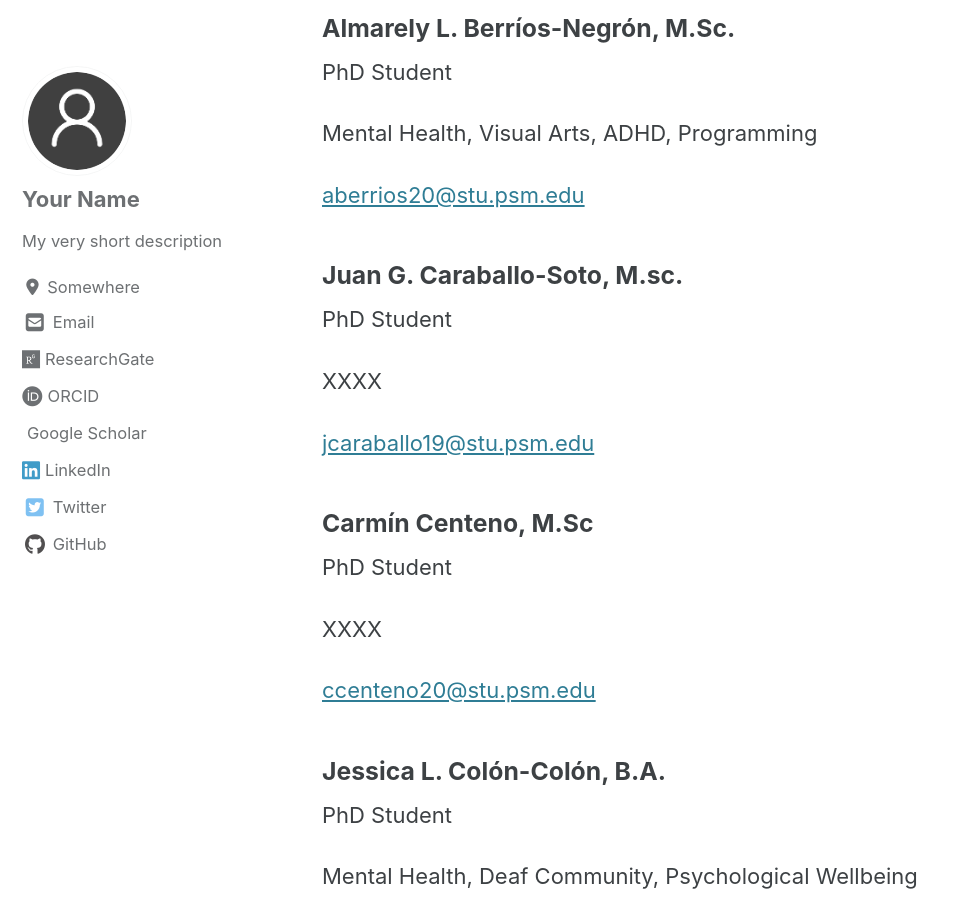
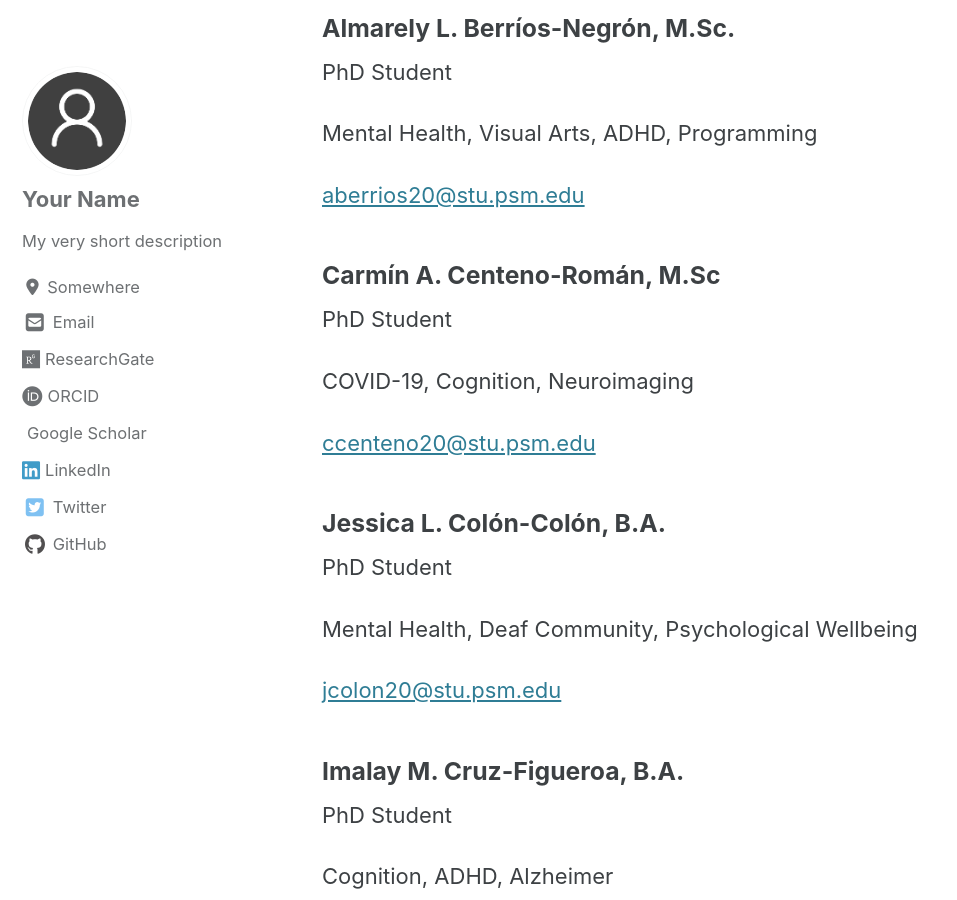
Before and after one commit to cognition-health-technology-lab/chtlab.github.io, a Jekyll site: the page built from _pages/team.md, in a window 1280 px wide and 900 px high, scrolled down 1606 px. Shown: the whole window, without its empty margins (0-957 px from the left). Built offline with Jekyll 4.4.1, drawn with Linux system fonts in a browser that asks for light colours; cached includes are drawn as plain includes; nearby versions of some CDN libraries; a style sheet for code colours, icons or effects is not loaded; some of the changed text lies outside the part shown.

Commit message:
Erase team members without complete info

```diff
--- a/_data/team.yml
+++ b/_data/team.yml
@@ -30,14 +30,9 @@
   keywords: "Mental Health, Visual Arts, ADHD, Programming"
   email: "aberrios20@stu.psm.edu"
 
-- name: "Juan G. Caraballo-Soto, M.sc."
+- name: "Carmín A. Centeno-Román, M.Sc"
   position: "PhD Student"
-  keywords: "XXXX"
-  email: "jcaraballo19@stu.psm.edu"
-
-- name: "Carmín Centeno, M.Sc"
-  position: "PhD Student"
-  keywords: "XXXX"
+  keywords: "COVID-19, Cognition, Neuroimaging"
   email: "ccenteno20@stu.psm.edu"
 
 - name: "Jessica L. Colón-Colón, B.A."
@@ -165,11 +160,6 @@
   keywords: "Psychometry, Sports Psychology, Mental Illness, Injury, Athletes"
   email: "dtrabal21@stu.psm.edu"
 
-- name: "Jennifer M. Soto-Santiago, M.Sc."
-  position: "PhD Student"
-  keywords: "Social Media, Adolescents, Mental Health"
-  email: "jesoto21@stu.psm.edu"
-
 - name: "Gina M Vélez-Báez, M.A., M.S."
   position: "PhD Student"
   keywords: "Health Psychology, Inflammatory Bowel Disease, Mental Health"
```
